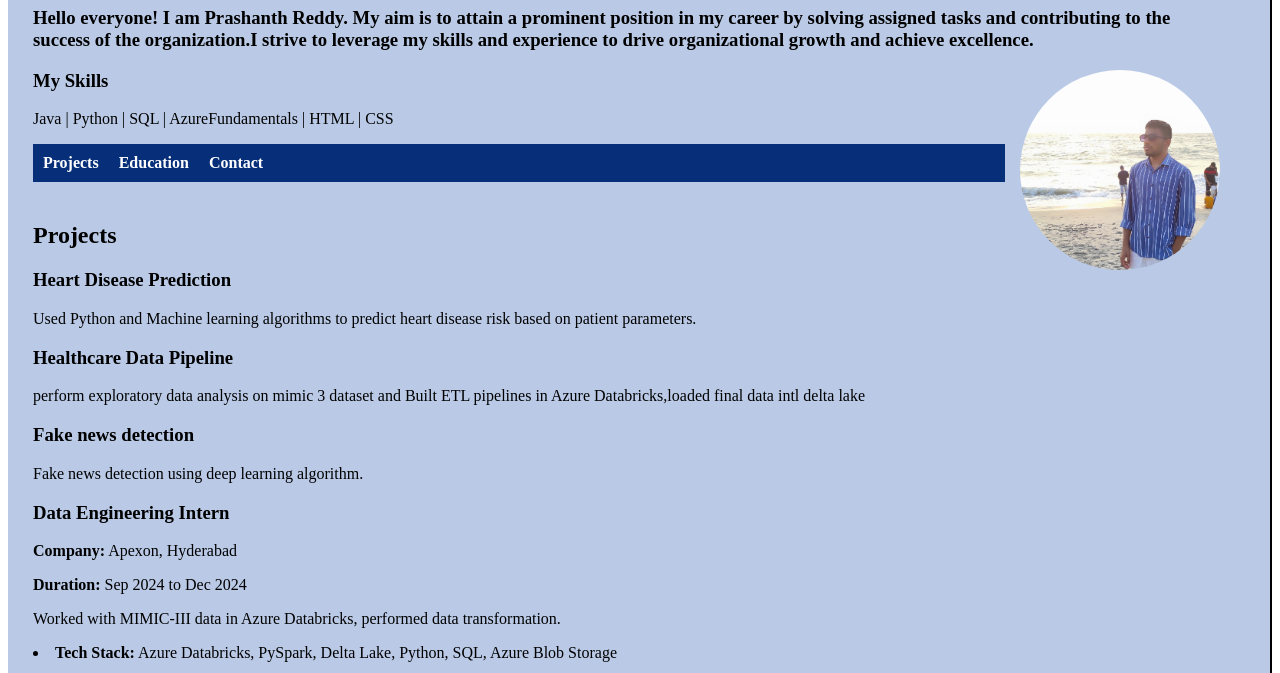
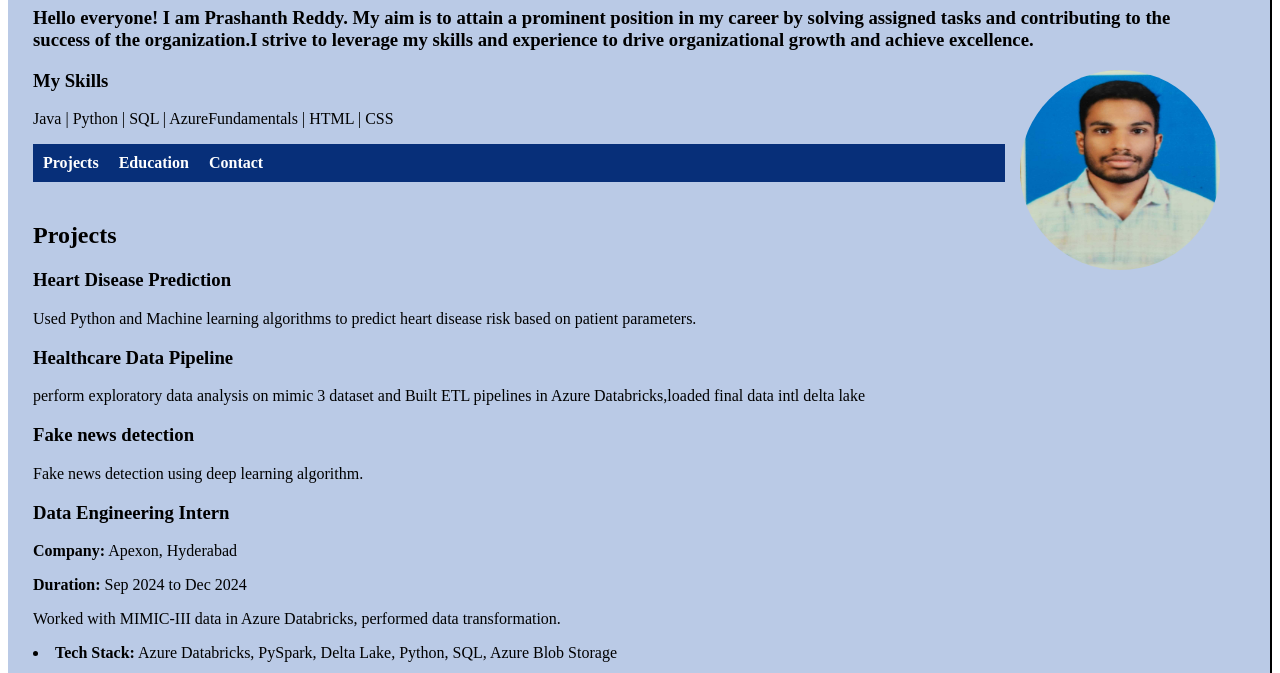
Before and after one commit to prashanth0009/myportfolio, a plain HTML site: page index.html in a window 1280 px wide. Shown: the part 127-800 px from the top of the page. Drawn offline with Linux system fonts and the light colour scheme; a script that the page names is missing.

Commit message:
Add files via upload

```diff
--- a/index.html
+++ b/index.html
@@ -30,7 +30,7 @@
      to the success of the organization.I strive to leverage my skills and experience to drive organizational growth and achieve excellence.
     </h3>
 
-    <img id="image" src="1732268947342.jpg" alt="profile picture">
+    <img id="image" src="pic.jpeg" alt="profile picture">
     </h3>
     <h3> My Skills</h3>
     <p>Java | Python | SQL | AzureFundamentals | HTML | CSS</p>
```
Also changed, not shown: pic.jpeg (added).
